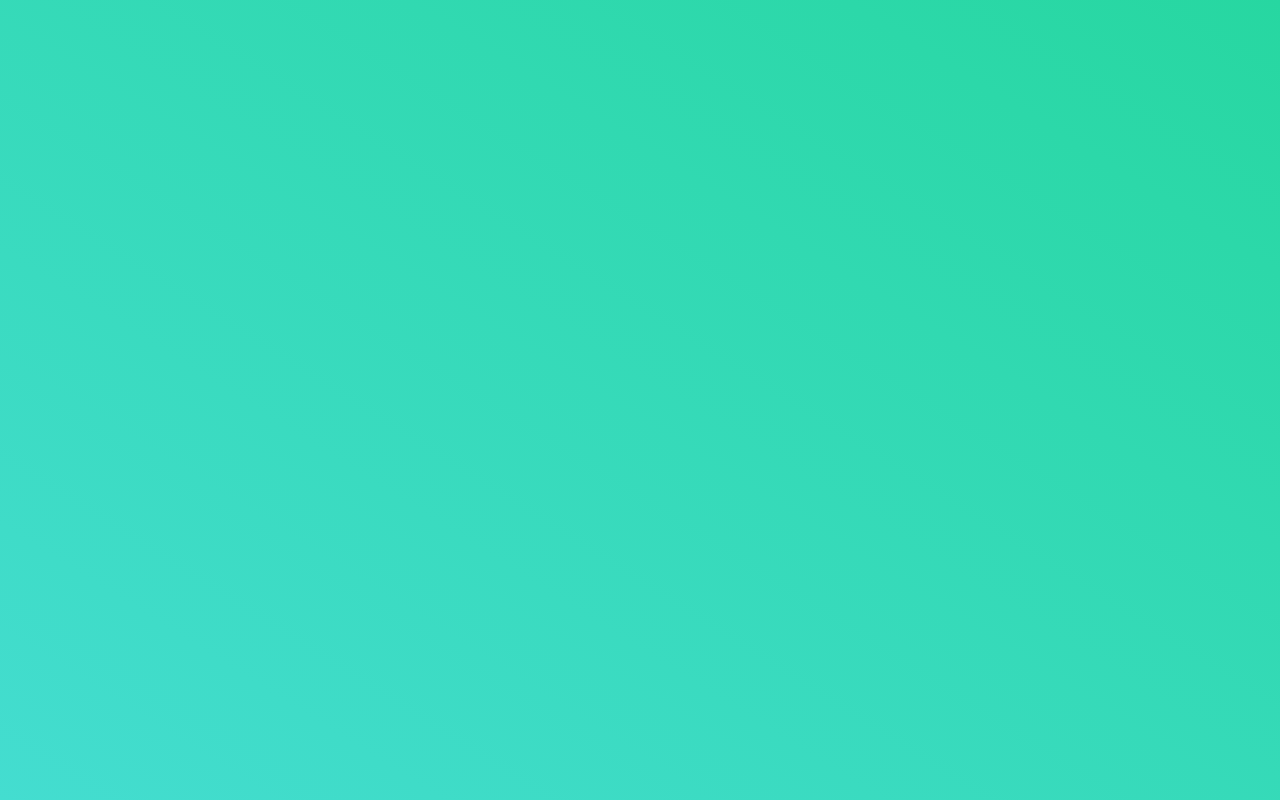
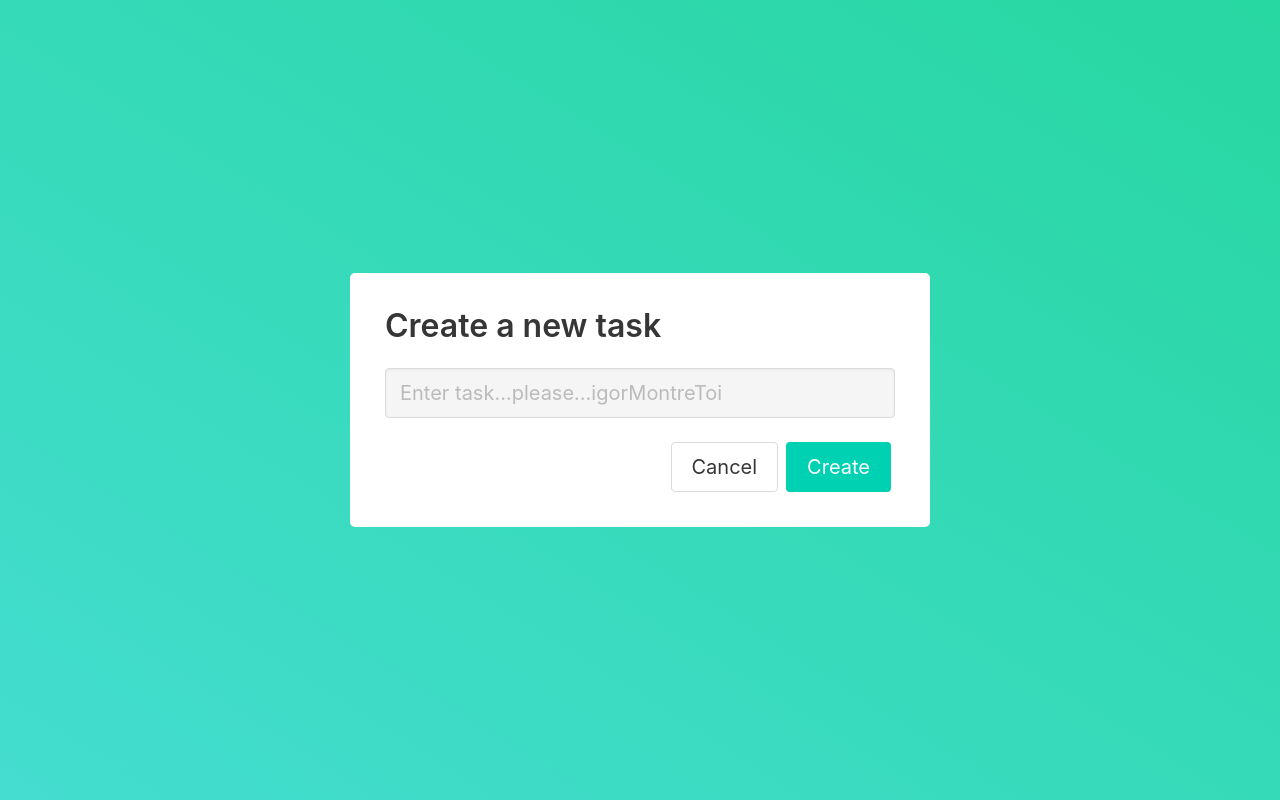
Before and after one commit to Sashimee/project-AIA, an Angular app: page /new-task/1 in a window 1280 px wide. Before the commit this address led to /. Built offline with nearby package versions, Linux system fonts and the light colour scheme.

Commit message:
mammomamm
mammomamm

```diff
--- a/src/app/app-routing.module.ts
+++ b/src/app/app-routing.module.ts
@@ -8,7 +8,7 @@ import { NewTaskComponent } from './components/new-task/new-task.component';
 const routes: Routes = [
   {
     path: '',
-    redirectTo: 'dashboard',
+    redirectTo: 'dashboard/5e79db4b52e8f9346410261f',
     pathMatch: 'full'
   },
   {
@@ -24,7 +24,7 @@ const routes: Routes = [
     component: NewListComponent
   },
   {
-    path: 'new-task',
+    path: 'new-task/:listId',
     component: NewTaskComponent
   }
 ];
--- a/src/app/components/dashboard/dashboard.component.html
+++ b/src/app/components/dashboard/dashboard.component.html
@@ -23,7 +23,7 @@
             <div class="task" *ngFor="let task of tasks">
                 <p>{{task.title}}</p>
             </div>
-            <button class="circle-add-button button is-primary">
+            <button class="circle-add-button button is-primary" [routerLink]="['/new-task', listId]">
           <img src="../../../assets/plus-sign.svg" />
         </button>
         </div>
--- a/src/app/components/dashboard/dashboard.component.ts
+++ b/src/app/components/dashboard/dashboard.component.ts
@@ -10,7 +10,7 @@ import { ActivatedRoute } from "@angular/router";
 export class DashboardComponent implements OnInit {
   lists: any[];
   tasks: any[];
-  listId;
+  listId = '';
 
 
   constructor(private ts: TaskService, private plusCourt: ActivatedRoute) { }
--- a/src/app/components/new-list/new-list.component.html
+++ b/src/app/components/new-list/new-list.component.html
@@ -9,7 +9,7 @@
 
         <div class="buttons is-right">
             <button class="button is-medium" routerLink="/">Cancel</button>
-            <button class="button is-primary has-text-white is-medium" (click)="igorOnTeVoit(listTitleInput.value)" routerLink="/">
+            <button class="button is-primary has-text-white is-medium" (click)="igorOnTeVoit(listTitleInput.value)">
           Create
         </button>
         </div>
--- a/src/app/components/new-list/new-list.component.ts
+++ b/src/app/components/new-list/new-list.component.ts
@@ -1,5 +1,7 @@
 import { Component, OnInit } from '@angular/core';
 import { TaskService } from "../../services/task.service";
+import { RouterLink, Router } from '@angular/router';
+
 
 @Component({
   selector: 'app-new-list',
@@ -8,7 +10,8 @@ import { TaskService } from "../../services/task.service";
 })
 export class NewListComponent implements OnInit {
 
-  constructor(private ts: TaskService) { }
+  forwardLink;
+  constructor(private ts: TaskService, private router: Router) { }
 
   ngOnInit(): void {
   }
@@ -17,6 +20,8 @@ export class NewListComponent implements OnInit {
     console.log(title);
     this.ts.createList(title).subscribe((reponse: any) => {
       console.log(reponse);
+      this.forwardLink = reponse._id;
+      this.router.navigate(['./dashboard/' + this.forwardLink]);
     });
   }
 
--- a/src/app/components/new-task/new-task.component.html
+++ b/src/app/components/new-task/new-task.component.html
@@ -1 +1,17 @@
-<p>new-task works!</p>
+<div class="centered-content">
+    <div class="modal-box">
+        <h1 class="title">
+            Create a new task
+        </h1>
+        <input #taskTitleInput class="input has-background-light is-medium" type="text" placeholder="Enter task...please...igorMontreToi" />
+        <br />
+        <br />
+
+        <div class="buttons is-right">
+            <button class="button is-medium" routerLink="/">Cancel</button>
+            <button class="button is-primary has-text-white is-medium" (click)="createTask(taskTitleInput.value)">
+          Create
+        </button>
+        </div>
+    </div>
+</div>
--- a/src/app/components/new-task/new-task.component.sass
+++ b/src/app/components/new-task/new-task.component.sass
@@ -0,0 +1,7 @@
+.modal-box
+    min-height: 200px
+    width: 100%
+    max-width: 580px
+    background: white
+    border-radius: 5px
+    padding: 35px
--- a/src/app/components/new-task/new-task.component.ts
+++ b/src/app/components/new-task/new-task.component.ts
@@ -1,4 +1,6 @@
 import { Component, OnInit } from '@angular/core';
+import { TaskService } from "../../services/task.service";
+import { Router, ActivatedRoute } from '@angular/router';
 
 @Component({
   selector: 'app-new-task',
@@ -6,10 +8,26 @@ import { Component, OnInit } from '@angular/core';
   styleUrls: ['./new-task.component.sass']
 })
 export class NewTaskComponent implements OnInit {
+  listId = '';
+  tasks: any[];
+  title;
 
-  constructor() { }
+  forwardLink;
+  constructor(private ts: TaskService,
+    private router: Router,
+    private plusLong: ActivatedRoute
+  ) { }
 
   ngOnInit(): void {
+    this.plusLong.paramMap.subscribe(params => {
+      this.listId = params.get('listId');
+    });
   }
-
+  createTask(title) {
+    this.ts.addTask(this.listId, title).subscribe((response: any) => {
+      this.tasks = response;
+      this.forwardLink = this.listId;
+      this.router.navigate(['./dashboard/' + this.forwardLink]);
+    })
+  }
 }
--- a/src/app/services/task.service.ts
+++ b/src/app/services/task.service.ts
@@ -16,4 +16,9 @@ export class TaskService {
   getTasks(listId) {
     return this.sr.getAIA('/lists/' + listId + '/tasks');
   }
+  addTask(listId, title) {
+    console.log('/lists/' + listId + '/tasks', { title });
+
+    return this.sr.postAIA('/lists/' + listId + '/tasks', { title });
+  }
 }
```
Also changed, not shown: src/assets/plus-sign.svg (added).
